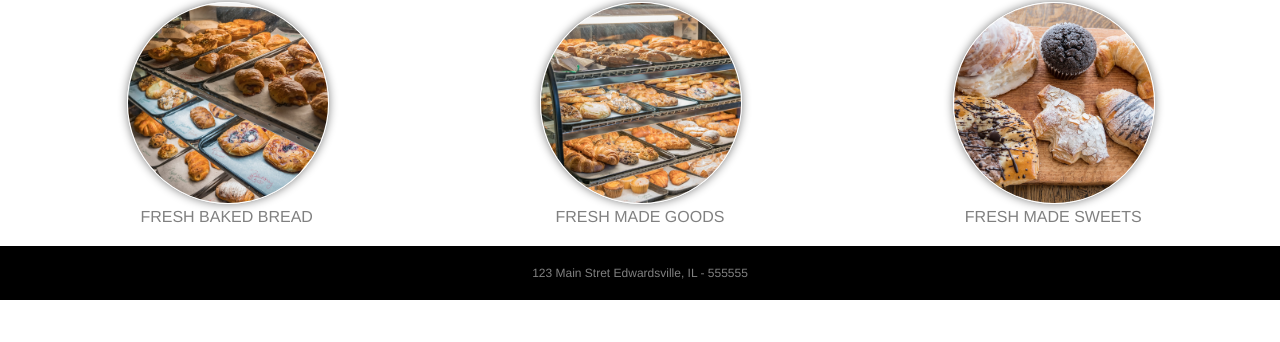
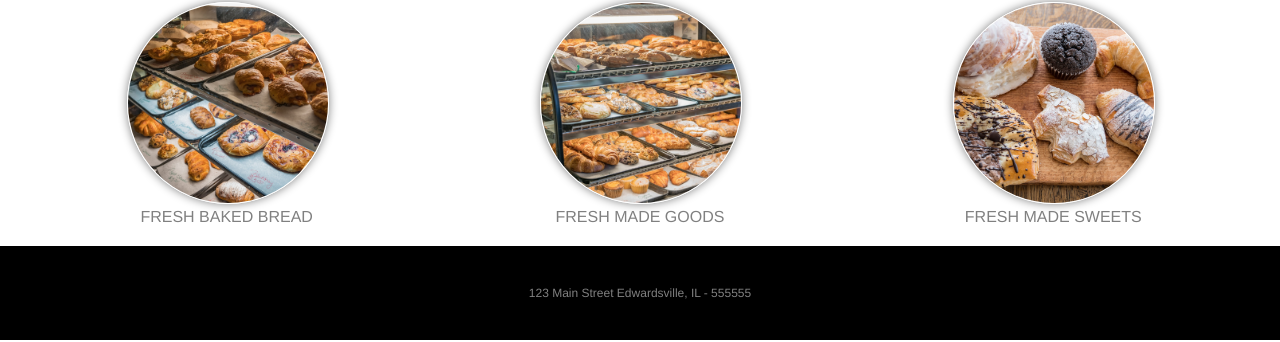
Before and after one commit to divertimentos/Tutorial-Web-Development-LearnCodeAcademy, a plain HTML site: page index.html in a window 1280 px wide. Shown: the part 458-800 px from the top of the page. Drawn offline with Linux system fonts and the light colour scheme.

Commit message:
Conserta o footer desalinhado

```diff
--- a/index.html
+++ b/index.html
@@ -38,7 +38,7 @@
 
     </section>
     <footer>
-        123 Main Stret Edwardsville, IL - 555555
+        123 Main Street Edwardsville, IL - 555555
     </footer>
 </body>
 </head>
--- a/style.css
+++ b/style.css
@@ -137,7 +137,7 @@ footer {
     background-color: black;
     color: gray;
     font-size: 12px;
-    padding: 20px 20px;
+    padding: 40px 0px;
     text-align: center;
 }
 
```
